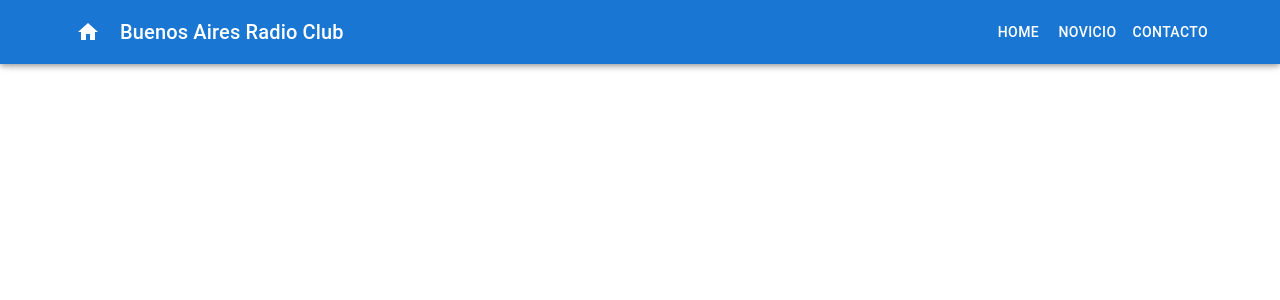
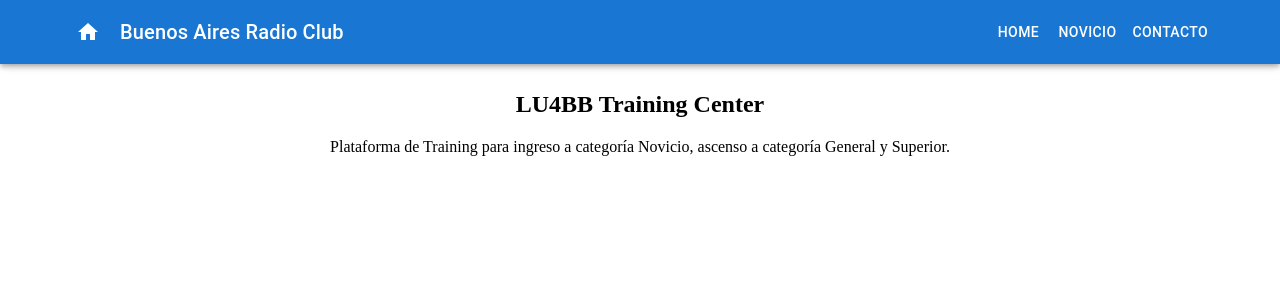
Before and after one commit to ltiisidii/rf-examen-react, a React (Create React App) app in the folder lu4bb-examen/: page / in a window 1280 px wide. Shown: the top 300 px of the page. Built offline with nearby package versions, Linux system fonts and the light colour scheme.

Commit message:
padding home text

```diff
--- a/lu4bb-examen/src/App.js
+++ b/lu4bb-examen/src/App.js
@@ -1,8 +1,19 @@
 import React from 'react';
 import NavBar from './component/NavBar';
+import './app.css';
 
 const App = () => {
-  return <NavBar />;
+  return (
+    <>
+      <NavBar />
+      <div className="home-text">
+        <h2>LU4BB Training Center</h2>
+        <p>
+          Plataforma de Training para ingreso a categoría Novicio, ascenso a categoría General y Superior.
+        </p>
+      </div>
+    </>
+  );
 };
 
 export default App;
--- /dev/null
+++ b/lu4bb-examen/src/app.css
@@ -0,0 +1,5 @@
+.home-text {
+  padding: 20px;
+  text-align: center;
+  padding-top: 5%;
+}
```
